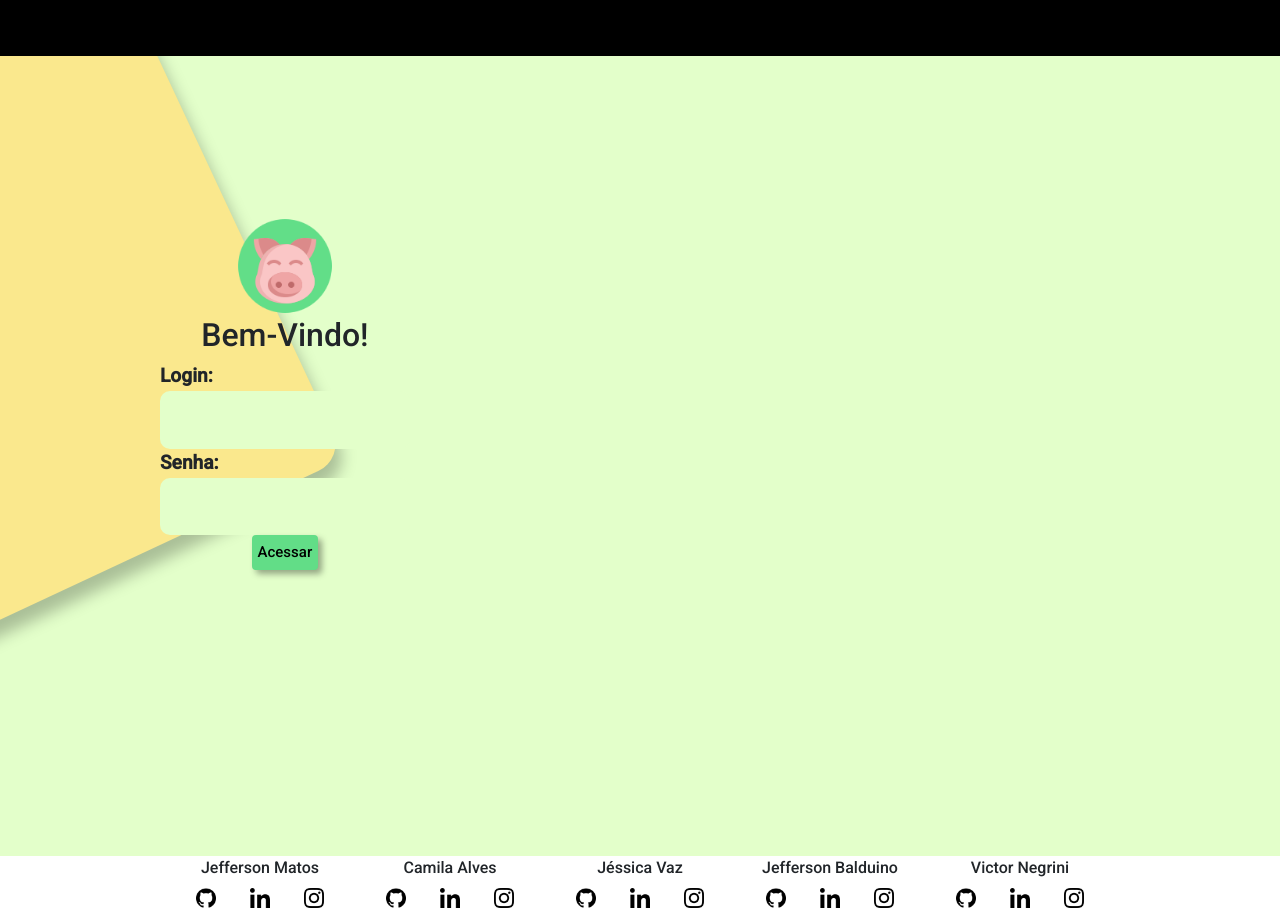
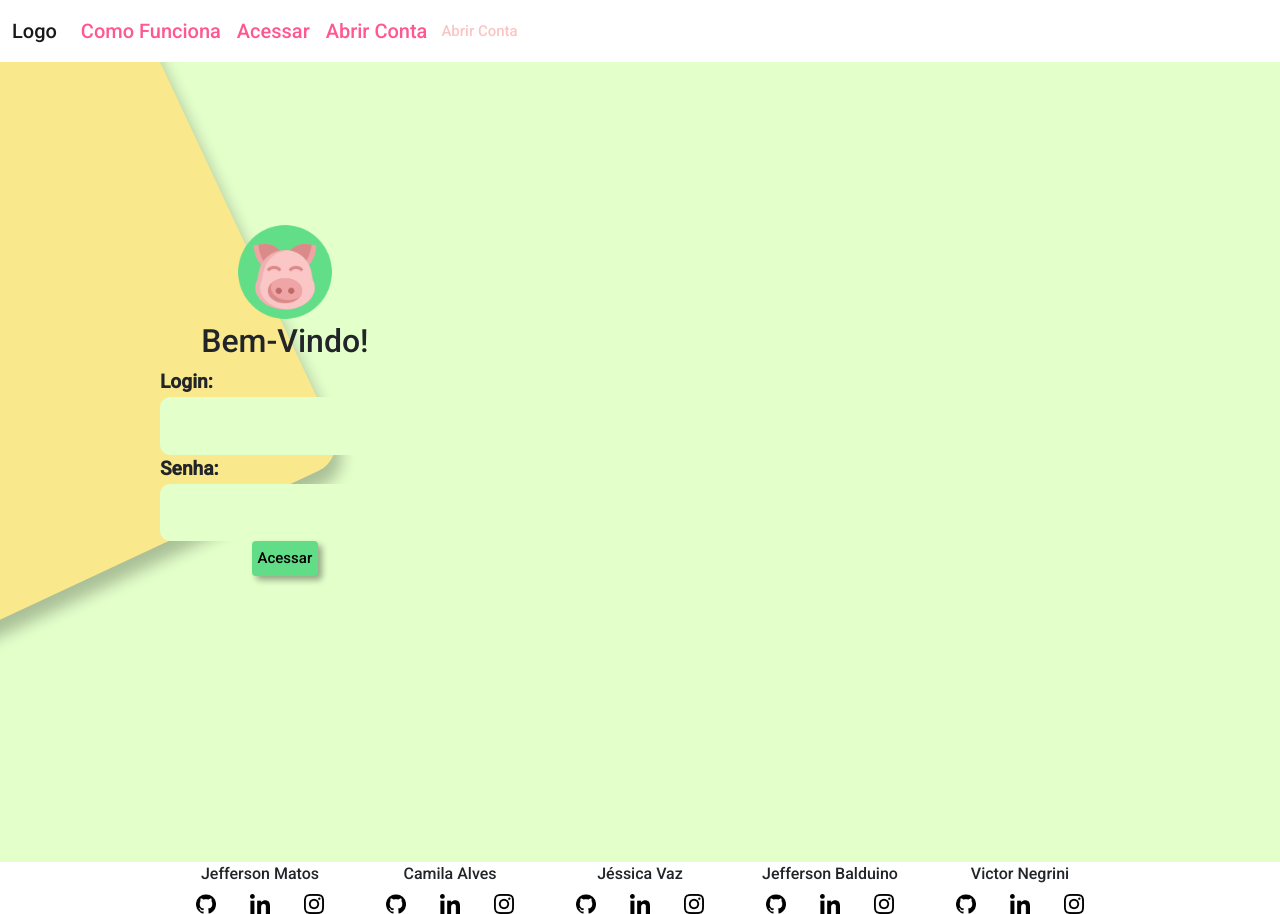
Before and after one commit to RAGNAROK-2-0/e-coin-app, a React (Create React App) app: page / in a window 1280 px wide. Built offline with nearby package versions, Linux system fonts and the light colour scheme.

Commit message:
alter: index

```diff
--- a/src/components/Header/index.css
+++ b/src/components/Header/index.css
@@ -1,6 +1,10 @@
 .header{
-    background-color: #000000;
+    background-color: #ffff;
     min-height: 3rem;
     position: relative;
     z-index: 10;
 }
+.fontColor{
+    color: #Ff5890 !important;
+    font-size: 20px;
+}
--- a/src/components/Header/index.js
+++ b/src/components/Header/index.js
@@ -1,6 +1,7 @@
 import "./index.css";
 //import "bootstrap/dist/css/bootstrap.min.css";
-import { Navbar, Nav, Container} from "react-bootstrap";
+import { Navbar, Nav, Container } from "react-bootstrap";
+import  Botao  from '../botao/index';
 //import gif1 from '../../imagens/gif_1.gif'
 //import Botao from '../botao/index'
 
@@ -18,9 +19,10 @@ export function Header() {
               style={{ maxHeight: "100px" }}
               navbarScroll
             >
-              <Nav.Link href="#action1">Como Funciona</Nav.Link>
-              <Nav.Link href="#action2">Acessar</Nav.Link>
-              <Nav.Link href="#action3">Abrir Conta</Nav.Link>
+              <Nav.Link className="fontColor" href="#action1">Como Funciona</Nav.Link>
+              <Nav.Link className="fontColor" href="#action2">Acessar</Nav.Link>
+              <Nav.Link className="fontColor" href="#action3">Abrir Conta</Nav.Link>
+              <Botao textoBotao="Abrir Conta" corBotao="menu-rosa"/>
             </Nav>
           </Navbar.Collapse>
         </Container>
```
